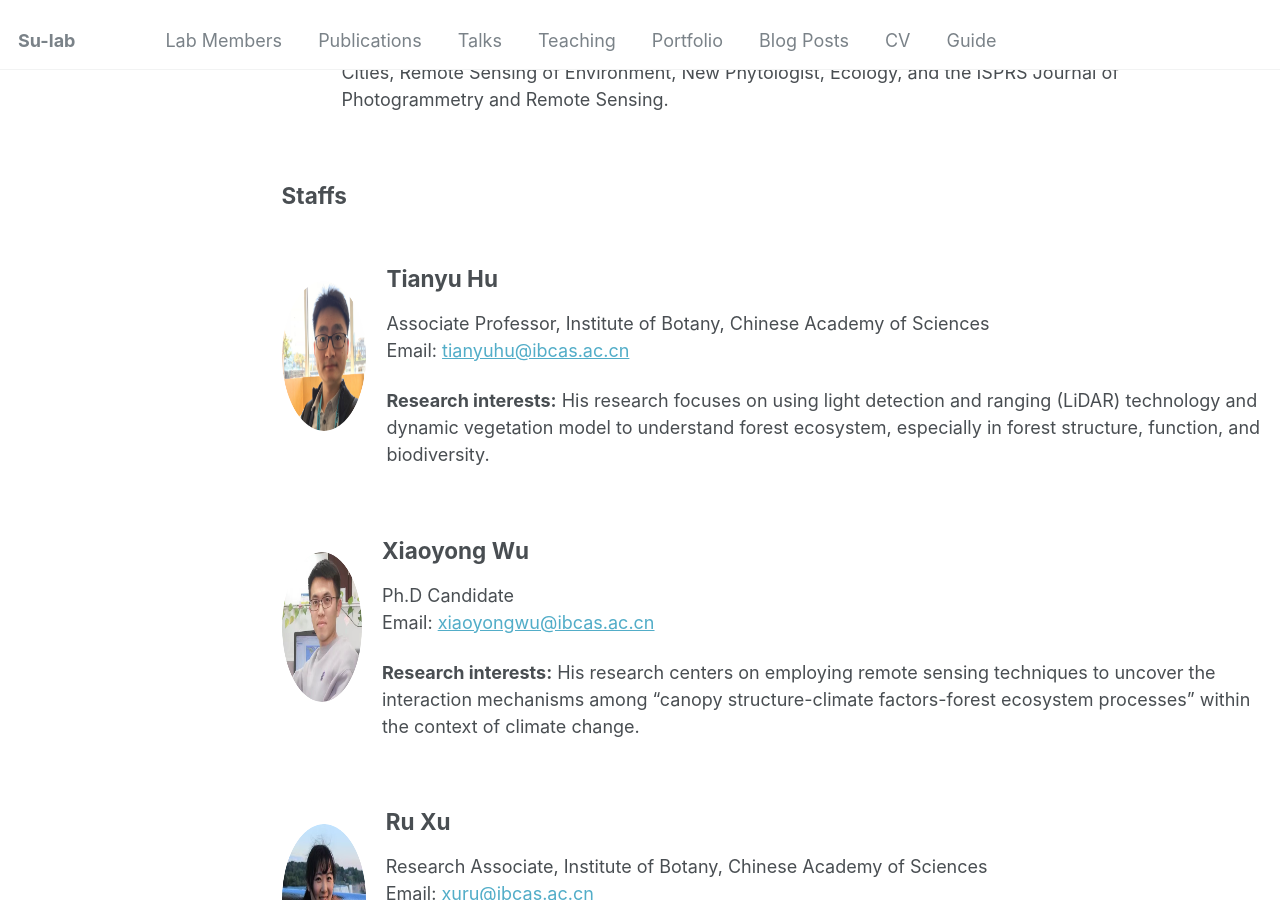
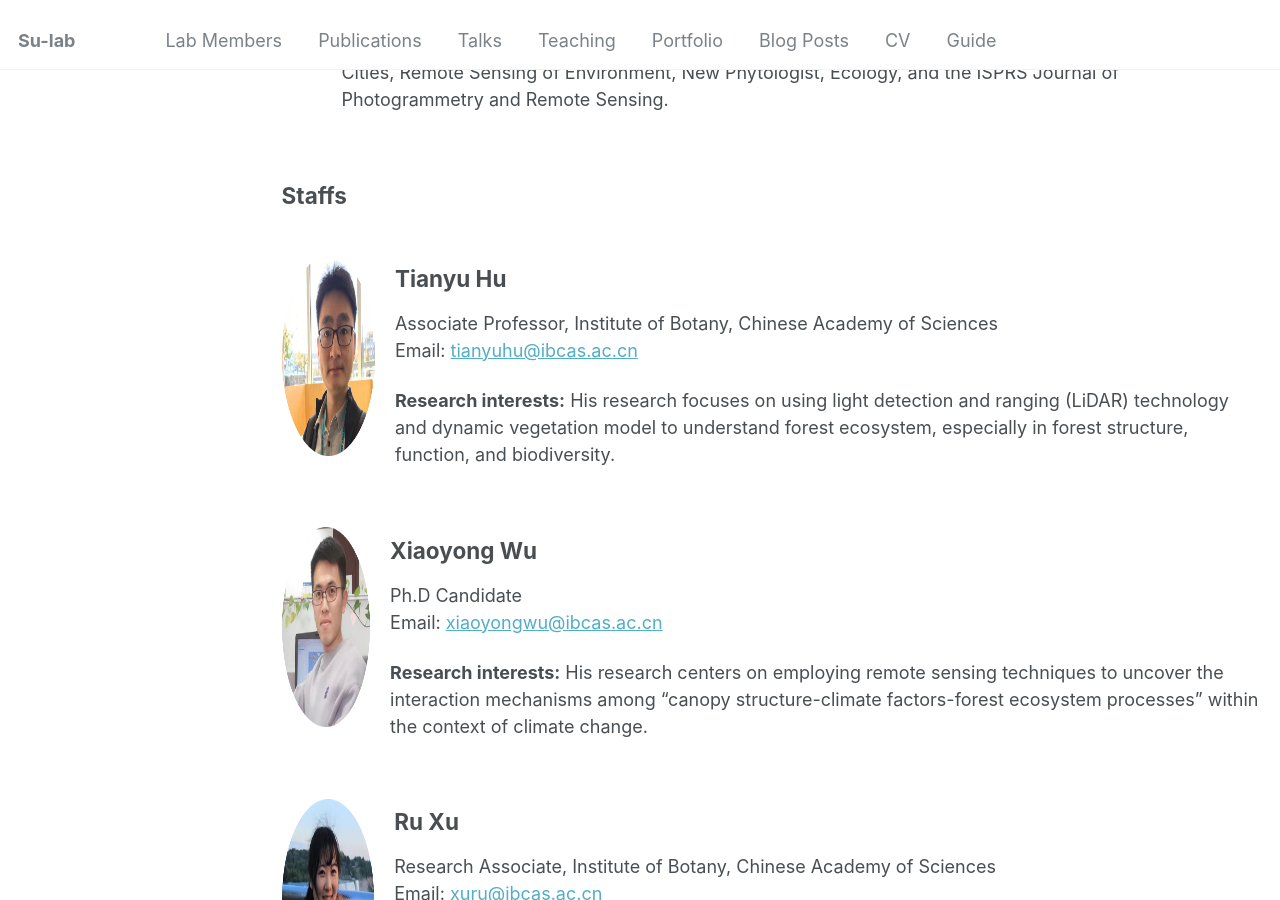
Before and after one commit to krotia/krotia.github.io, a Jekyll site: the page built from _pages/members.md, in a window 1280 px wide and 900 px high, scrolled down 484 px. Built offline with Jekyll 4.4.1, drawn with Linux system fonts in a browser that asks for light colours; grey boxes are pictures that could not be loaded.

Commit message:
Update members.md

```diff
--- a/_pages/members.md
+++ b/_pages/members.md
@@ -21,7 +21,7 @@ author_profile: false
 <h2>Staffs</h2>
 <div style="display: flex; align-items: center;">
   <div>
-    <img src="/images/Tianyu Hu.png" alt="Tianyu Hu" style="border-radius: 50%; width: 180px; height: 150px;">
+    <img src="/images/Tianyu Hu.png" alt="Tianyu Hu" style="width: 200px; height: 200px;">
   </div>
   <div style="margin-left: 20px;">
     <h2>Tianyu Hu</h2>
@@ -33,7 +33,7 @@ author_profile: false
 
 <div style="display: flex; align-items: center;">
   <div>
-    <img src="/images/Xiaoyong Wu.png" alt="Xiaoyong Wu" style="border-radius: 50%; width: 180px; height: 150px;">
+    <img src="/images/Xiaoyong Wu.png" alt="Xiaoyong Wu" style="width: 200px; height: 200px;">
   </div>
   <div style="margin-left: 20px;">
     <h2>Xiaoyong Wu</h2>
@@ -45,7 +45,7 @@ author_profile: false
 
 <div style="display: flex; align-items: center;">
   <div>
-    <img src="/images/Ru Xu.png" alt="Ru Xu" style="border-radius: 50%; width: 180px; height: 150px;">
+    <img src="/images/Ru Xu.png" alt="Ru Xu" style="width: 200px; height: 200px;">
   </div>
   <div style="margin-left: 20px;">
     <h2>Ru Xu</h2>
@@ -57,7 +57,7 @@ author_profile: false
 
 <div style="display: flex; align-items: center;">
   <div>
-    <img src="/images/Xiaoqiang Liu.png" alt="Xiaoqiang Liu" style="border-radius: 50%; width: 180px; height: 150px;">
+    <img src="/images/Xiaoqiang Liu.png" alt="Xiaoqiang Liu" style="width: 200px; height: 200px;">
   </div>
   <div style="margin-left: 20px;">
     <h2>Xiaoqiang Liu</h2>
@@ -70,7 +70,7 @@ author_profile: false
 <h2>Students</h2>
 <div style="display: flex; align-items: center;">
   <div>
-    <img src="/images/Xiaoyong Wu.png" alt="Xiaoyong Wu" style="border-radius: 50%; width: 180px; height: 150px;">
+    <img src="/images/Xiaoyong Wu.png" alt="Xiaoyong Wu" style="width: 200px; height: 200px;">
   </div>
   <div style="margin-left: 20px;">
     <h2>Xiaoyong Wu</h2>
@@ -82,7 +82,7 @@ author_profile: false
 
 <div style="display: flex; align-items: center;">
   <div>
-    <img src="/images/Jiatong Wang.png" alt="Jiatong Wang" style="border-radius: 50%; width: 180px; height: 150px;">
+    <img src="/images/Jiatong Wang.png" alt="Jiatong Wang" style="width: 200px; height: 200px;">
   </div>
   <div style="margin-left: 20px;">
     <h2>Jiatong Wang</h2>
@@ -94,7 +94,7 @@ author_profile: false
 
 <div style="display: flex; align-items: center;">
   <div>
-    <img src="/images/Yilin Long.png" alt="Yilin Long" style="border-radius: 50%; width: 180px; height: 150px;">
+    <img src="/images/Yilin Long.png" alt="Yilin Long" style="width: 200px; height: 200px;">
   </div>
   <div style="margin-left: 20px;">
     <h2>Yilin Long</h2>
@@ -106,7 +106,7 @@ author_profile: false
 
 <div style="display: flex; align-items: center;">
   <div>
-    <img src="/images/Liwen Huang.png" alt="Liwen Huang" style="border-radius: 50%; width: 180px; height: 150px;">
+    <img src="/images/Liwen Huang.png" alt="Liwen Huang" style="width: 200px; height: 200px;">
   </div>
   <div style="margin-left: 20px;">
     <h2>Liwen Huang</h2>
@@ -118,7 +118,7 @@ author_profile: false
 
 <div style="display: flex; align-items: center;">
   <div>
-    <img src="/images/Xu Yan.png" alt="Xu Yan" style="border-radius: 50%; width: 180px; height: 150px;">
+    <img src="/images/Xu Yan.png" alt="Xu Yan" style="width: 200px; height: 200px;">
   </div>
   <div style="margin-left: 20px;">
     <h2>Xu Yan</h2>
@@ -130,7 +130,7 @@ author_profile: false
 
 <div style="display: flex; align-items: center;">
   <div>
-    <img src="/images/Yue Luo.png" alt="Yue Luo" style="border-radius: 50%; width: 180px; height: 150px;">
+    <img src="/images/Yue Luo.png" alt="Yue Luo" style="width: 200px; height: 200px;">
   </div>
   <div style="margin-left: 20px;">
     <h2>Yue Luo</h2>
@@ -142,7 +142,7 @@ author_profile: false
 
 <div style="display: flex; align-items: center;">
   <div>
-    <img src="/images/Qi Dong.png" alt="Qi Dong " style="border-radius: 50%; width: 180px; height: 150px;">
+    <img src="/images/Qi Dong.png" alt="Qi Dong " style="width: 200px; height: 200px;">
   </div>
   <div style="margin-left: 20px;">
     <h2>Qi Dong </h2>
@@ -154,7 +154,7 @@ author_profile: false
 
 <div style="display: flex; align-items: center;">
   <div>
-    <img src="/images/Jiabo Yan.png" alt="Jiabo Yan" style="border-radius: 50%; width: 180px; height: 150px;">
+    <img src="/images/Jiabo Yan.png" alt="Jiabo Yan" style="width: 200px; height: 200px;">
   </div>
   <div style="margin-left: 20px;">
     <h2>Jiabo Yan</h2>
@@ -166,7 +166,7 @@ author_profile: false
 
 <div style="display: flex; align-items: center;">
   <div>
-    <img src="/images/Xuanhao Jiang.png" alt="Xuanhao Jiang" style="border-radius: 50%; width: 180px; height: 150px;">
+    <img src="/images/Xuanhao Jiang.png" alt="Xuanhao Jiang" style="width: 200px; height: 200px;">
   </div>
   <div style="margin-left: 20px;">
     <h2>Xuanhao Jiang</h2>
@@ -178,7 +178,7 @@ author_profile: false
 
 <div style="display: flex; align-items: center;">
   <div>
-    <img src="/images/Haoen Xu.png" alt="Haoen Xu" style="border-radius: 50%; width: 180px; height: 150px;">
+    <img src="/images/Haoen Xu.png" alt="Haoen Xu" style="width: 200px; height: 200px;">
   </div>
   <div style="margin-left: 20px;">
     <h2>Haoen Xu</h2>
@@ -190,7 +190,7 @@ author_profile: false
 
 <div style="display: flex; align-items: center;">
   <div>
-    <img src="/images/Zhichao Wei.png" alt="Zhichao Wei " style="border-radius: 50%; width: 180px; height: 150px;">
+    <img src="/images/Zhichao Wei.png" alt="Zhichao Wei " style="width: 200px; height: 200px;">
   </div>
   <div style="margin-left: 20px;">
     <h2>Zhichao Wei </h2>
```
